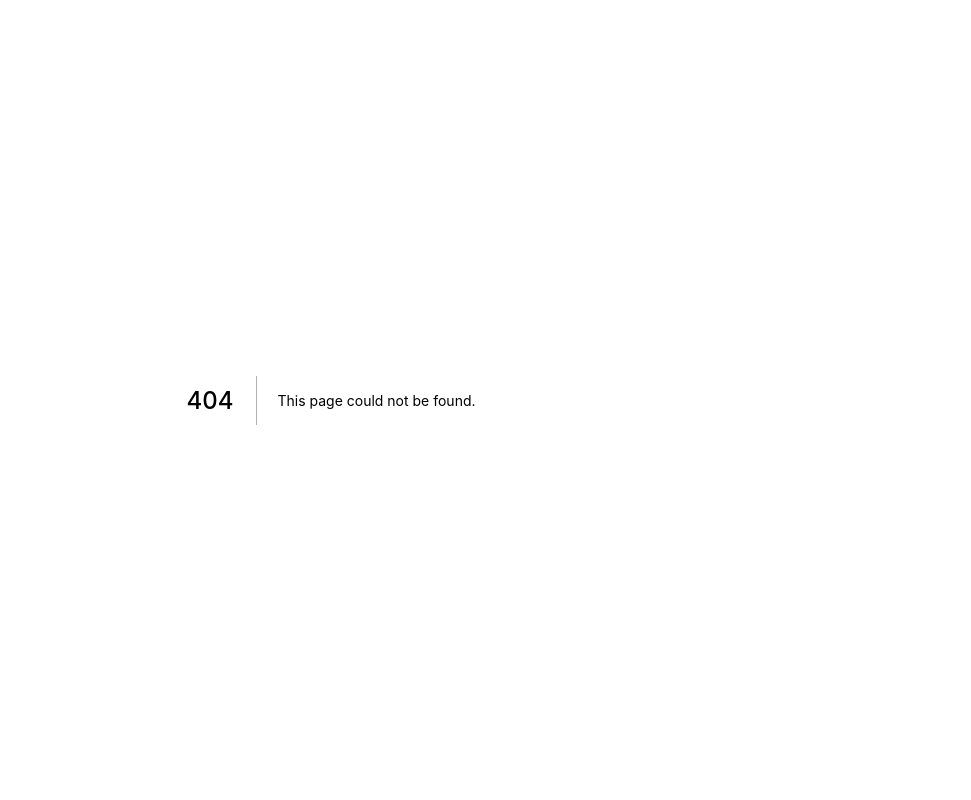
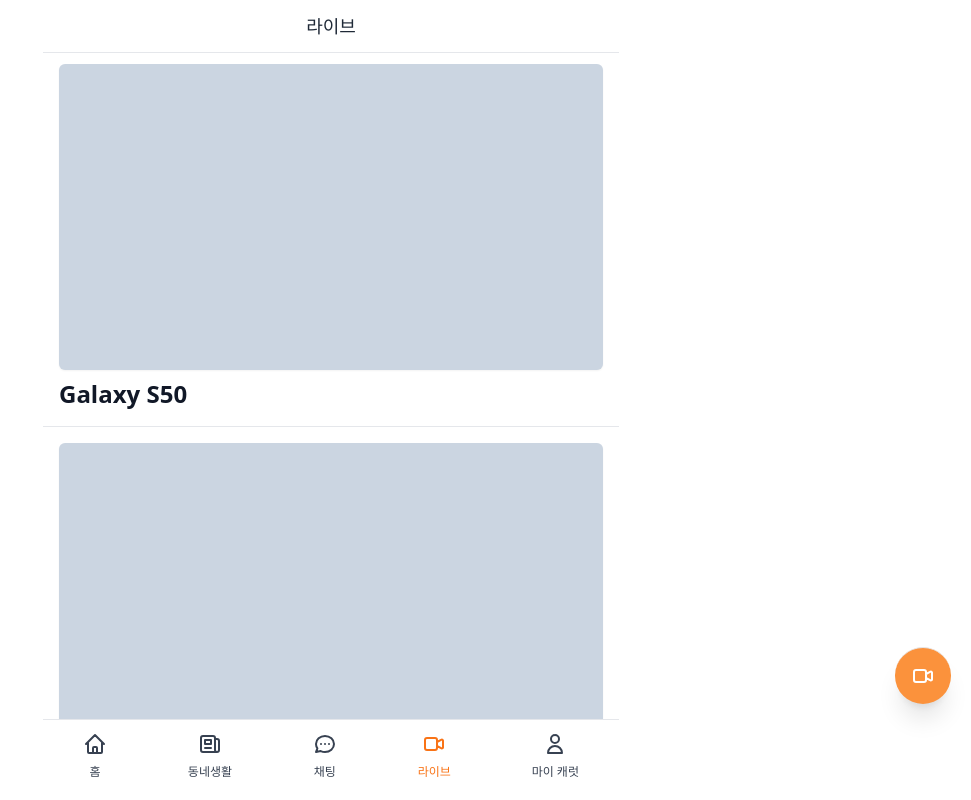
Before and after one commit to PanicBear/IWIL-carrot-market, a Next.js app: page /streams in a window 1280 px wide. Before the commit this address had no page. Shown: the top 800 px of the page, without its empty margins (309-1280 px from the left). Built offline with nearby package versions, Linux system fonts and the light colour scheme.

Commit message:
chore: directory name replaced from live to streams

```diff
--- a/components/layout.tsx
+++ b/components/layout.tsx
@@ -113,11 +113,11 @@ export default function Layout({ title, canGoBack, hasTabBar, children }: Layout
               <span>채팅</span>
             </a>
           </Link>
-          <Link href="/live">
+          <Link href="/streams">
             <a
               className={cls(
                 'flex flex-col items-center space-y-2 ',
-                router.pathname === '/live' ? 'text-orange-500' : 'hover:text-gray-500 transition-colors',
+                router.pathname === '/streams' ? 'text-orange-500' : 'hover:text-gray-500 transition-colors',
               )}
             >
               <svg
--- a/pages/live/index.tsx
+++ b/pages/streams/index.tsx
@@ -2,19 +2,19 @@ import type { NextPage } from 'next';
 import Link from 'next/link';
 import { FloatingButton, Layout } from '@components/index';
 
-const Live: NextPage = () => {
+const Stream: NextPage = () => {
   return (
     <Layout hasTabBar title="라이브">
       <div className=" divide-y-[1px] space-y-4">
         {[1, 1, 1, 1, 1, 1, 1].map((_, i) => (
-          <Link key={i} href={`/live/${i}`}>
+          <Link key={i} href={`/streams/${i}`}>
             <a className="pt-4 block  px-4">
               <div className="w-full rounded-md shadow-sm bg-slate-300 aspect-video" />
               <h1 className="text-2xl mt-2 font-bold text-gray-900">Galaxy S50</h1>
             </a>
           </Link>
         ))}
-        <FloatingButton href="/live/create">
+        <FloatingButton href="/streams/create">
           <svg
             className="w-6 h-6"
             fill="none"
@@ -35,4 +35,4 @@ const Live: NextPage = () => {
   );
 };
 
-export default Live;
+export default Stream;
```
Also changed, not shown: pages/streams/[id].tsx (renamed from pages/live/[id].tsx).
